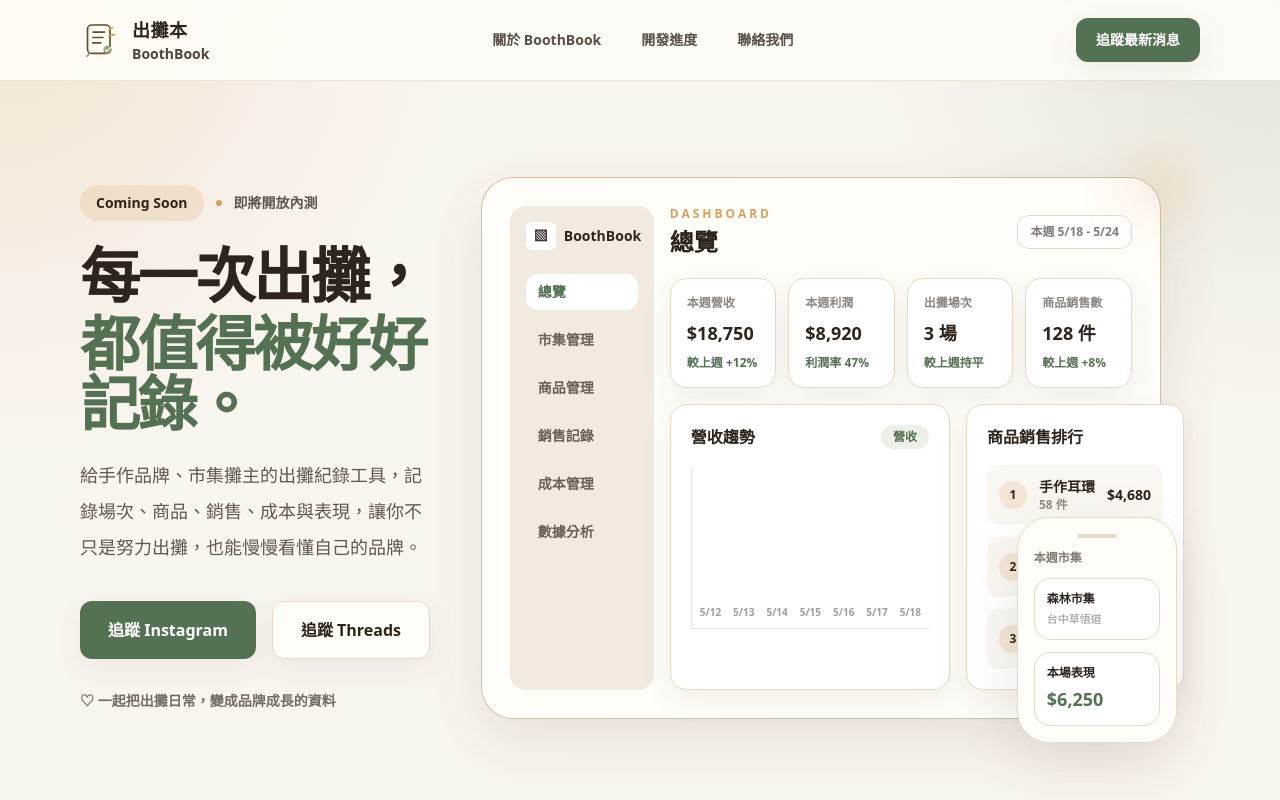
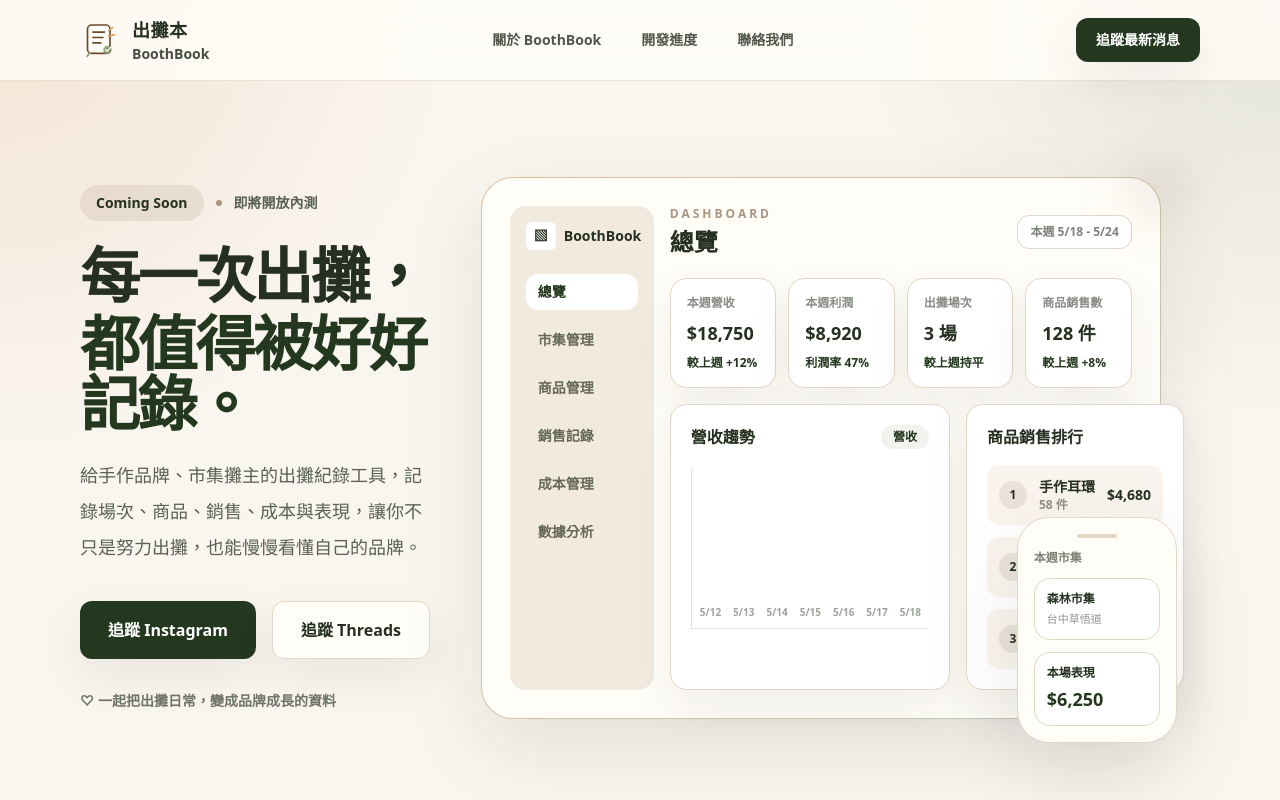
Before and after one commit to KL-4ndroid/boothbook-landing, a Next.js app: page / in a window 1280 px wide. Shown: the top 800 px of the page. Built offline with nearby package versions, Linux system fonts and the light colour scheme.

Commit message:
feat: refresh landing page with Feria brand system

```diff
--- a/tailwind.config.js
+++ b/tailwind.config.js
@@ -7,20 +7,44 @@
   theme: {
     extend: {
       colors: {
-        paper: '#F9F5EF',
-        ink: '#2D241C',
-        forest: '#557153',
-        sage: '#87986A',
-        caramel: '#D6A064',
-        cream: '#FFFDF8',
-        line: '#E7D9C7',
+        feria: {
+          ivory: '#F8F3EA',
+          cream: '#FFFDF7',
+          paper: '#F4EDE2',
+          paperSoft: '#FBF7EF',
+          olive: '#24381F',
+          oliveSoft: '#3E5637',
+          moss: '#5F7358',
+          sage: '#A9AD93',
+          taupe: '#A89580',
+          sand: '#D8C9B7',
+          clay: '#B98F66',
+          line: '#E2D6C7',
+          ink: '#263021',
+          muted: '#776B5C',
+          white: '#FFFDF8',
+        },
+        paper: '#F8F3EA',
+        ink: '#263021',
+        forest: '#24381F',
+        sage: '#A9AD93',
+        caramel: '#A89580',
+        cream: '#FFFDF7',
+        line: '#E2D6C7',
       },
       boxShadow: {
-        soft: '0 20px 60px rgba(91, 73, 50, 0.12)',
-        card: '0 10px 30px rgba(91, 73, 50, 0.08)',
+        soft: '0 28px 80px rgba(38, 48, 33, 0.10)',
+        card: '0 18px 45px rgba(38, 48, 33, 0.07)',
+        float: '0 32px 90px rgba(38, 48, 33, 0.12)',
+        insetSoft: 'inset 0 1px 0 rgba(255,255,255,0.72)',
       },
       borderRadius: {
         '3xl': '1.75rem',
+        '4xl': '2.25rem',
+      },
+      fontFamily: {
+        display: ['ui-serif', 'Georgia', 'Cambria', 'Times New Roman', 'serif'],
+        sans: ['ui-sans-serif', 'system-ui', '-apple-system', 'BlinkMacSystemFont', 'Segoe UI', 'sans-serif'],
       },
     },
   },
```
